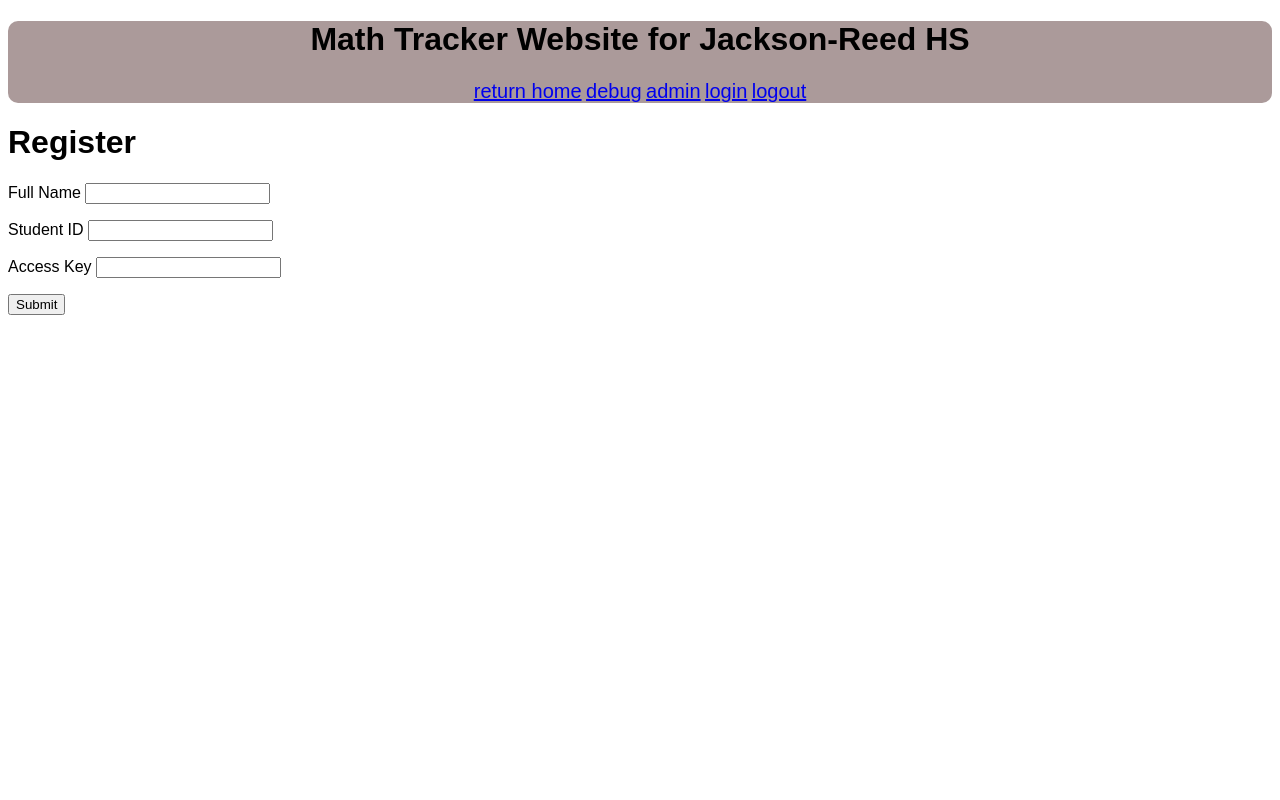
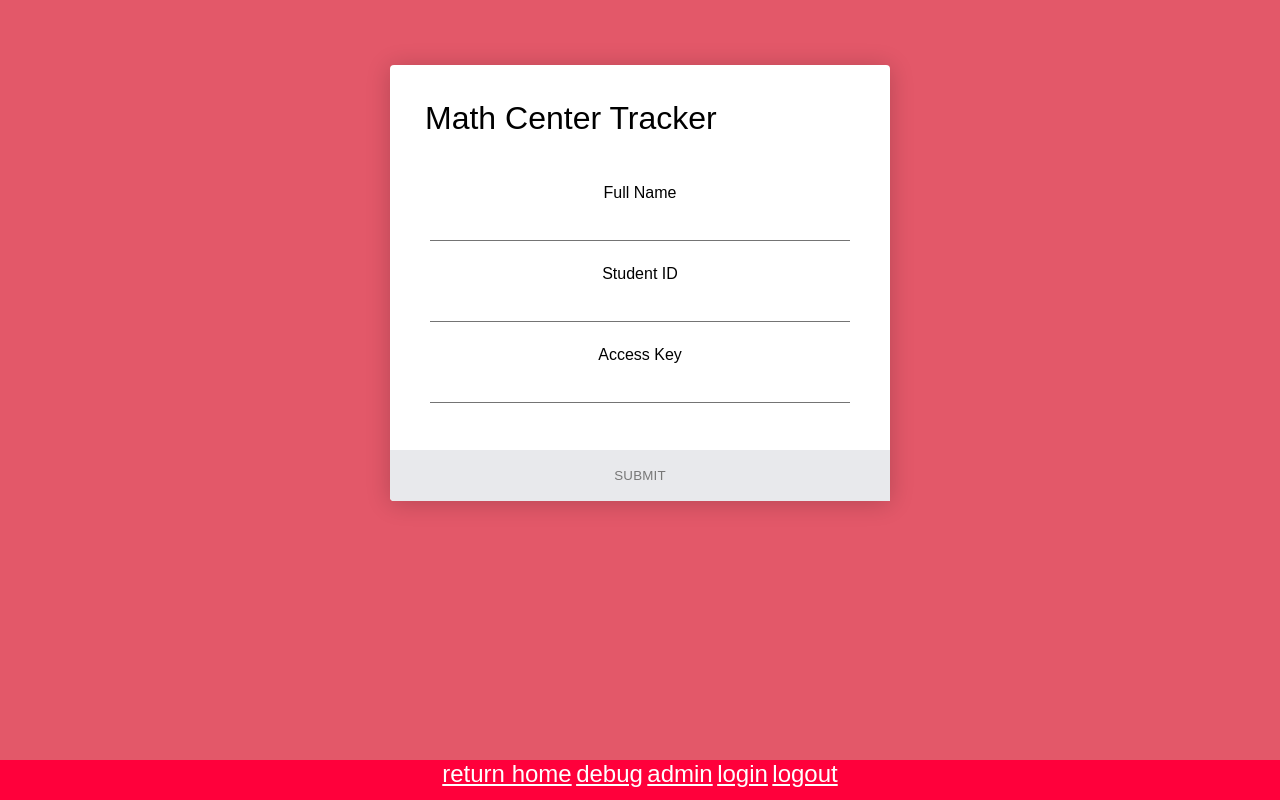
Before and after one commit to whoy51/math-tracker, a Flask app: page / in a window 1280 px wide. Run offline with Flask 3, Linux system fonts and the light colour scheme.

Commit message:
homepage css complete

```diff
--- a/app.py
+++ b/app.py
@@ -95,6 +95,7 @@
         return render_template('success.html')
     else:
         print("invalid key")
+        flash("Please ask your teacher for a valid access key")
         return render_template('index.html', form=form, message="Please ask your teacher for a valid access key")
 
 
--- a/static/style.css
+++ b/static/style.css
@@ -1,11 +1,123 @@
-#header {
-    background-color: #ab9a9a;
-    text-align: center;
-    border-radius: 10px;
+* {
+  margin: 0;
+  padding: 0;
+  box-sizing: border-box;
+  -webkit-font-smoothing: antialiased;
 }
-#header a{
-    font-size: 20px;
+
+body {
+  background: #e35869;
+  font-family: 'Rubik', sans-serif;
 }
-body {
-  font-family: Arial, sans-serif;
+#footer {
+  position: fixed;
+  left: 0;
+  bottom: 0;
+  width: 100%;
+  height: 5%;
+  background-color: #ff003b;
+  color: white;
+  text-align: center;
 }
+
+#footer a{
+    color: white;
+    text-size-adjust: auto;
+    font-size: 150%;
+}
+.login-form {
+  background: #fff;
+  width: 500px;
+  margin: 65px auto;
+  display: -webkit-box;
+  display: flex;
+  -webkit-box-orient: vertical;
+  -webkit-box-direction: normal;
+          flex-direction: column;
+  border-radius: 4px;
+  box-shadow: 0 2px 25px rgba(0, 0, 0, 0.2);
+}
+.login-form h1 {
+  padding: 35px 35px 0 35px;
+  font-weight: 300;
+}
+.login-form .content {
+  padding: 35px;
+  text-align: center;
+}
+.login-form .input-field {
+  padding: 12px 5px;
+}
+.login-form .input-field input {
+  font-size: 16px;
+  display: block;
+  font-family: 'Rubik', sans-serif;
+  width: 100%;
+  padding: 10px 1px;
+  border: 0;
+  border-bottom: 1px solid #747474;
+  outline: none;
+  -webkit-transition: all .2s;
+  transition: all .2s;
+}
+.login-form .input-field input::-webkit-input-placeholder {
+  text-transform: uppercase;
+}
+.login-form .input-field input::-moz-placeholder {
+  text-transform: uppercase;
+}
+.login-form .input-field input:-ms-input-placeholder {
+  text-transform: uppercase;
+}
+.login-form .input-field input::-ms-input-placeholder {
+  text-transform: uppercase;
+}
+.login-form .input-field input::placeholder {
+  text-transform: uppercase;
+}
+.login-form .input-field input:focus {
+  border-color: #222;
+}
+.login-form a.link {
+  text-decoration: none;
+  color: #747474;
+  letter-spacing: 0.2px;
+  text-transform: uppercase;
+  display: inline-block;
+  margin-top: 20px;
+}
+.login-form .action {
+  display: -webkit-box;
+  display: flex;
+  -webkit-box-orient: horizontal;
+  -webkit-box-direction: normal;
+          flex-direction: row;
+}
+.login-form .action input {
+  width: 100%;
+  border: none;
+  padding: 18px;
+  font-family: 'Rubik', sans-serif;
+  cursor: pointer;
+  text-transform: uppercase;
+  background: #e8e9ec;
+  color: #777;
+  border-bottom-left-radius: 4px;
+  border-bottom-right-radius: 0;
+  letter-spacing: 0.2px;
+  outline: 0;
+  -webkit-transition: all .3s;
+  transition: all .3s;
+}
+.login-form .action input:hover {
+  background: #d8d8d8;
+}
+.login-form .action input:nth-child(2) {
+  background: #2d3b55;
+  color: #fff;
+  border-bottom-left-radius: 0;
+  border-bottom-right-radius: 4px;
+}
+.login-form .action button:nth-child(2):hover {
+  background: #3c4d6d;
+}
--- a/templates/base.html
+++ b/templates/base.html
@@ -6,9 +6,10 @@
     <link rel="stylesheet" href="{{ url_for('static', filename='style.css') }}">
 </head>
 <body>
-    <div id = "header">
-    <h1>Math Tracker Website for Jackson-Reed HS</h1>
+<div id="page">
 
+    {% block content %} {% endblock %}
+    <div id = "footer">
     <a href="{{ url_for('index')}}">return home</a>
     <a href="{{ url_for('sql')}}">debug</a>
     <a href="{{ url_for('admin')}}">admin</a>
@@ -16,7 +17,6 @@
     <a href="{{ url_for('logout')}}">logout</a>
 
     </div>
-
-    {% block content %} {% endblock %}
+</div>
 </body>
 </html>
--- a/templates/index.html
+++ b/templates/index.html
@@ -4,28 +4,31 @@
 
 {% block content %}
 
-
-<h1>Register</h1>
+<div class="login-form">
     <form action="" method="post">
-    <p>
+        <h1>Math Center Tracker</h1>
+        <div class="content">
+            <div class="input-field">
                 {{ form.name.label }}
                 {{ form.name }}
-    </p>
-    <p>
+            </div>
+            <div class="input-field">
                 {{ form.studentid.label }}
                 {{ form.studentid }}
-    </p>
-    <p>
+            </div>
+            <div class="input-field">
                 {{ form.key.label }}
                 {{ form.key }}
-    </p>
+            </div>
+        </div>
+        <div class="action">
+            {{ form.submit }}
+        </div>
+    </form>
         {% if message %}
         <p><strong>Message:</strong> {{ message }}</p>
         {% endif %}
-    <p>
-        {{ form.submit }}
-    </p>
-</form>
+</div>
 
 
 {% endblock %}
--- a/templates/success.html
+++ b/templates/success.html
@@ -2,8 +2,9 @@
 {% block title %}Success{% endblock %}
 {% block content %}
 
-
-<p>Form success!</p>
+<div class="login-form">
+<h1>Form success!</h1>
+<div>
 
 
 {% endblock %}
```
Also changed, not shown: templates/admin.html (+1 -6 lines). Lines whose indentation alone changed are shown as unchanged.
